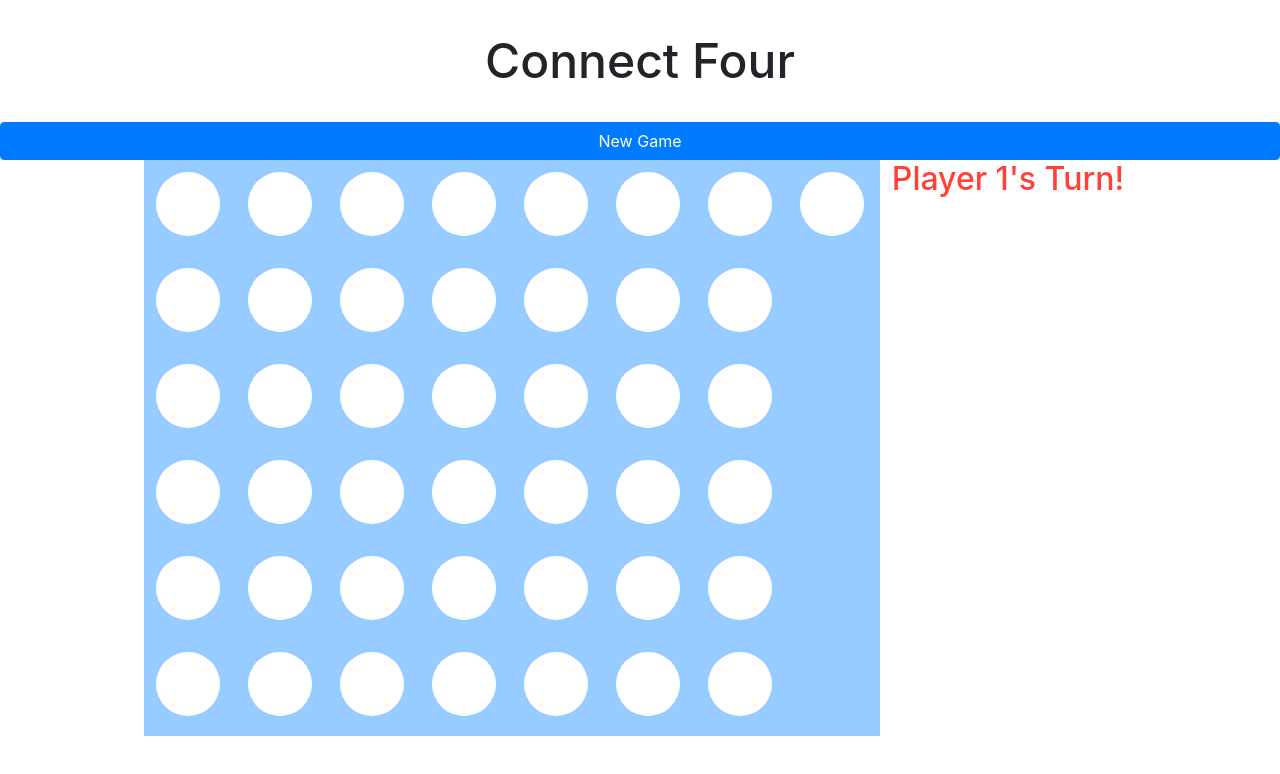
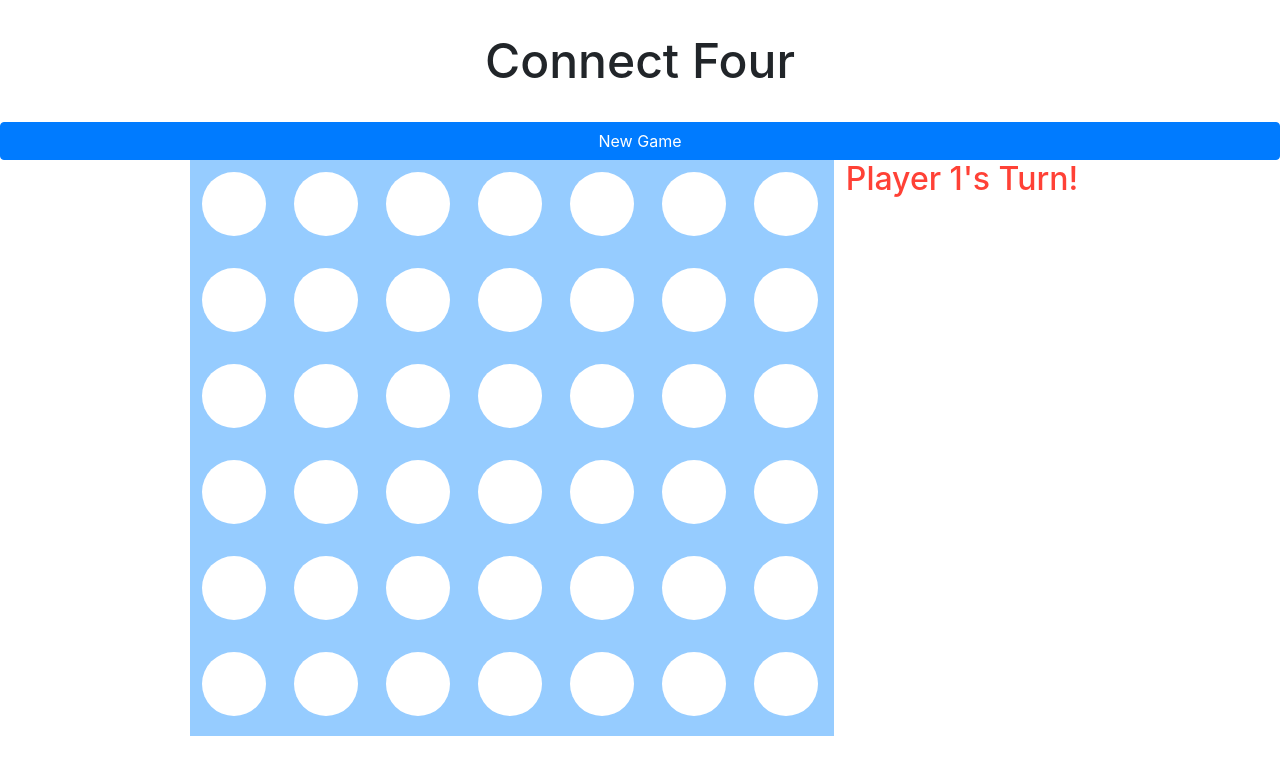
Before and after one commit to adamjding/CS390, a React (Create React App) app in the folder lab3/lab3-skeleton/: page / in a window 1280 px wide. Shown: the top 774 px of the page. Built offline with nearby package versions, Linux system fonts and the light colour scheme.

Commit message:
Fixed bug, board now displays correctly

```diff
--- a/lab3/lab3-skeleton/src/components/board.js
+++ b/lab3/lab3-skeleton/src/components/board.js
@@ -142,7 +142,6 @@ class Board extends Component {
                   {myBoard}
                 </div>
              }
-              <Tile/>
             </tbody>
           </Table>
           <h2 className={`flex justify-center w-20 ${playerColor}`}>
```
